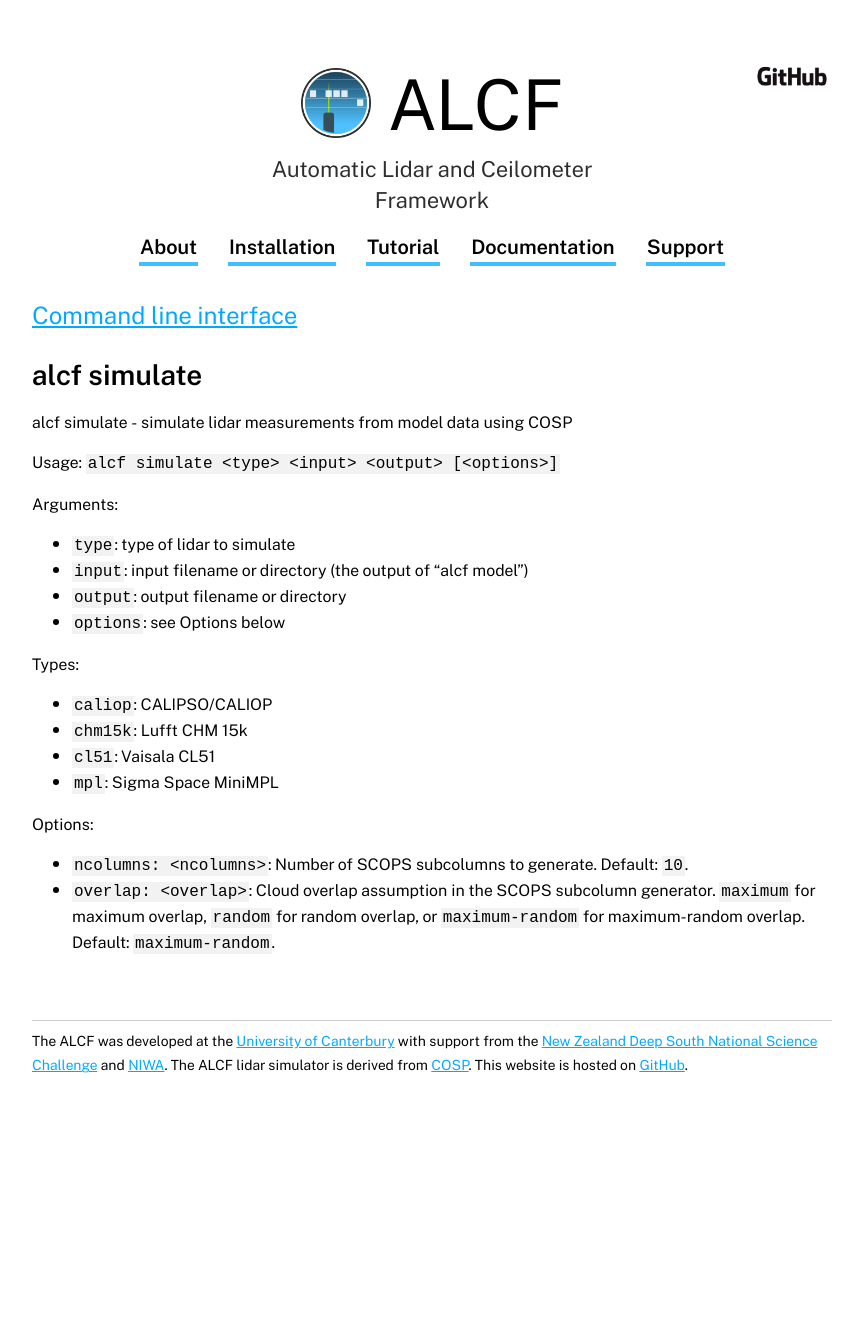
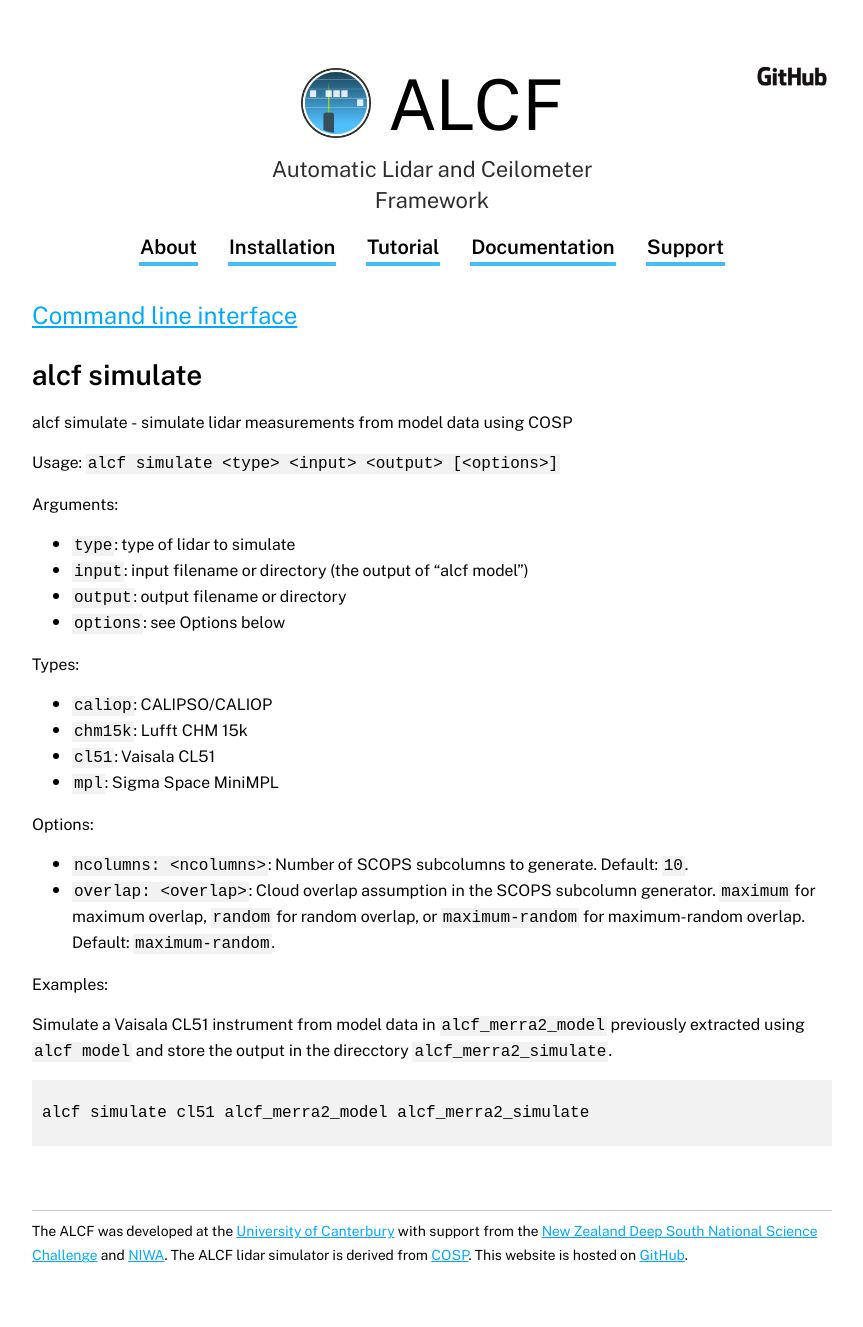
Before and after one commit to alcf-lidar/alcf-lidar.github.io, a Jekyll site: the page built from documentation/cli/cmd_simulate.md, in a window 1280 px wide. Shown: the whole page, without its empty margins (208-1071 px from the left). Built offline with Jekyll 4.4.1, drawn with Linux system fonts in a browser that asks for light colours; before the commit the page ends 1137 px from its top, so only the background shows below that.

Commit message:
Update documentation

```diff
--- a/_includes/cmd_simulate.md
+++ b/_includes/cmd_simulate.md
@@ -23,3 +23,11 @@ Options:
 - `overlap: <overlap>`: Cloud overlap assumption in the SCOPS subcolumn
    generator. `maximum` for maximum overlap, `random` for random overlap, or
   `maximum-random` for maximum-random overlap. Default: `maximum-random`.
+
+Examples:
+
+Simulate a Vaisala CL51 instrument from model data in `alcf_merra2_model`
+previously extracted using `alcf model` and store the output in the direcctory
+`alcf_merra2_simulate`.
+
+    alcf simulate cl51 alcf_merra2_model alcf_merra2_simulate
```
